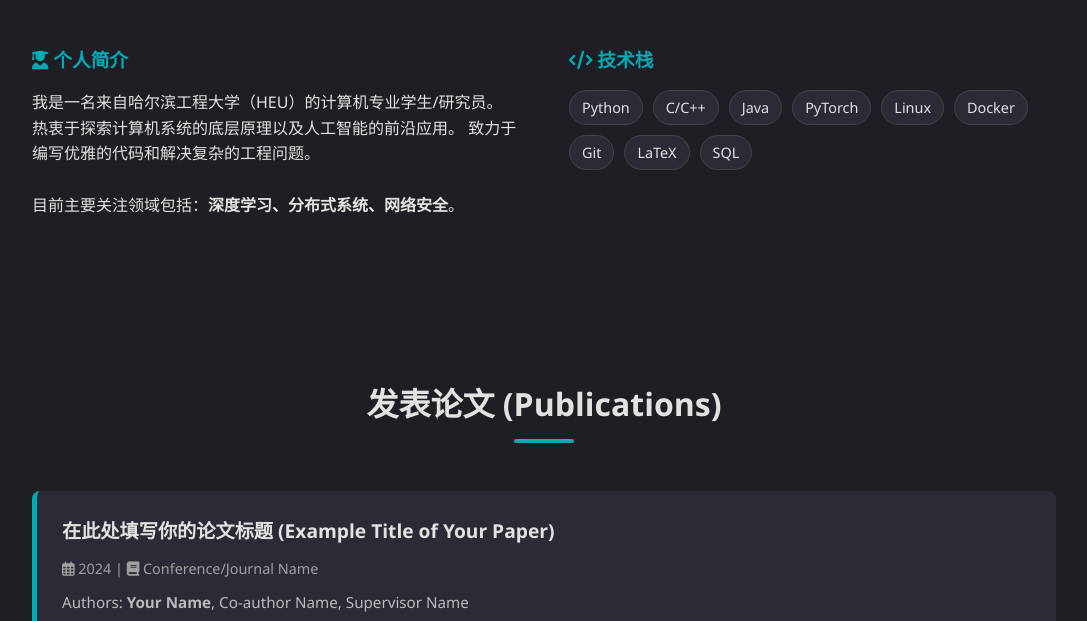
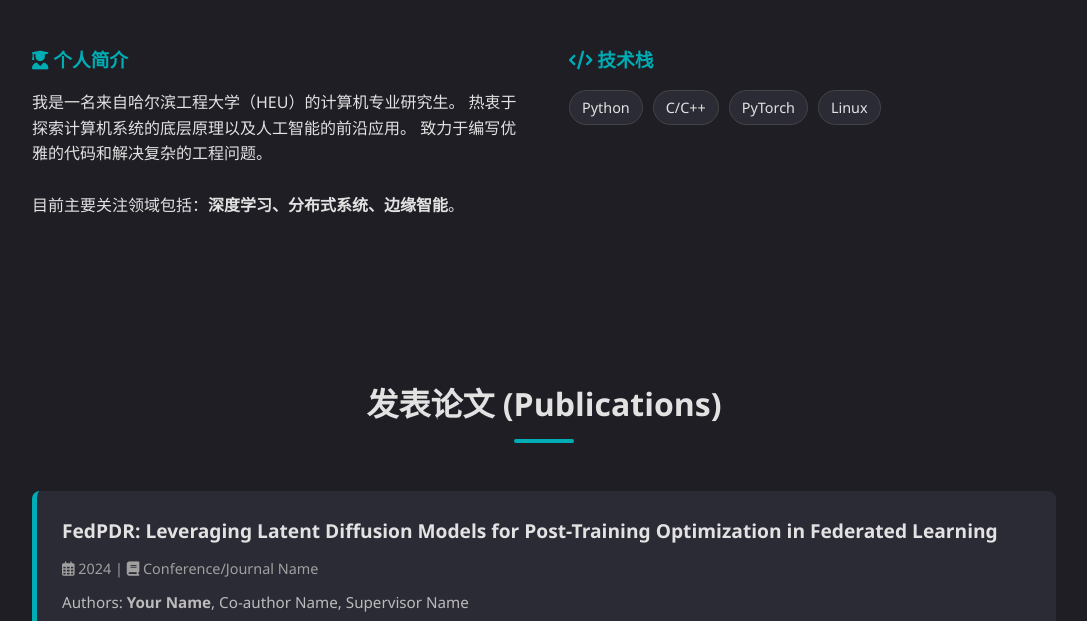
Before and after one commit to nononeundertsand/nononeundertsand.github.io, a plain HTML site: page index.html in a window 1280 px wide. Shown: the part 948-1569 px from the top of the page, without its empty margins (96-1183 px from the left). Drawn offline with Linux system fonts and the light colour scheme.

Commit message:
Update index.html

```diff
--- a/index.html
+++ b/index.html
@@ -254,7 +254,7 @@
 
     <!-- 首页 Hero -->
     <section id="home" class="hero">
-        <h1>Hello, I'm <span style="color:var(--accent-color)">Your Name</span></h1>
+        <h1>Hello, I'm <span style="color:var(--accent-color)">Xiaowei Liu</span></h1>
         <p>哈尔滨工程大学 | 计算机科学与技术</p>
         <p class="typewriter" id="typewriter-text">Researching in AI & Distributed Systems...</p>
 
@@ -275,13 +275,13 @@
             <div class="info-card">
                 <h3><i class="fas fa-user-graduate"></i> 个人简介</h3>
                 <p>
-                    我是一名来自哈尔滨工程大学（HEU）的计算机专业学生/研究员。
+                    我是一名来自哈尔滨工程大学（HEU）的计算机专业研究生。
                     热衷于探索计算机系统的底层原理以及人工智能的前沿应用。
                     致力于编写优雅的代码和解决复杂的工程问题。
                 </p>
                 <br>
                 <p>
-                    目前主要关注领域包括：<b>深度学习、分布式系统、网络安全</b>。
+                    目前主要关注领域包括：<b>深度学习、分布式系统、边缘智能</b>。
                 </p>
             </div>
 
@@ -290,13 +290,8 @@
                 <div class="skills-grid">
                     <span class="skill-tag">Python</span>
                     <span class="skill-tag">C/C++</span>
-                    <span class="skill-tag">Java</span>
                     <span class="skill-tag">PyTorch</span>
                     <span class="skill-tag">Linux</span>
-                    <span class="skill-tag">Docker</span>
-                    <span class="skill-tag">Git</span>
-                    <span class="skill-tag">LaTeX</span>
-                    <span class="skill-tag">SQL</span>
                 </div>
             </div>
         </div>
@@ -308,7 +303,7 @@
 
         <!-- 论文 1 -->
         <div class="paper-item">
-            <div class="paper-title">在此处填写你的论文标题 (Example Title of Your Paper)</div>
+            <div class="paper-title">FedPDR: Leveraging Latent Diffusion Models for Post-Training Optimization in Federated Learning</div>
             <div class="paper-meta">
                 <span><i class="far fa-calendar-alt"></i> 2024</span> |
                 <span><i class="fas fa-book"></i> Conference/Journal Name</span>
```
